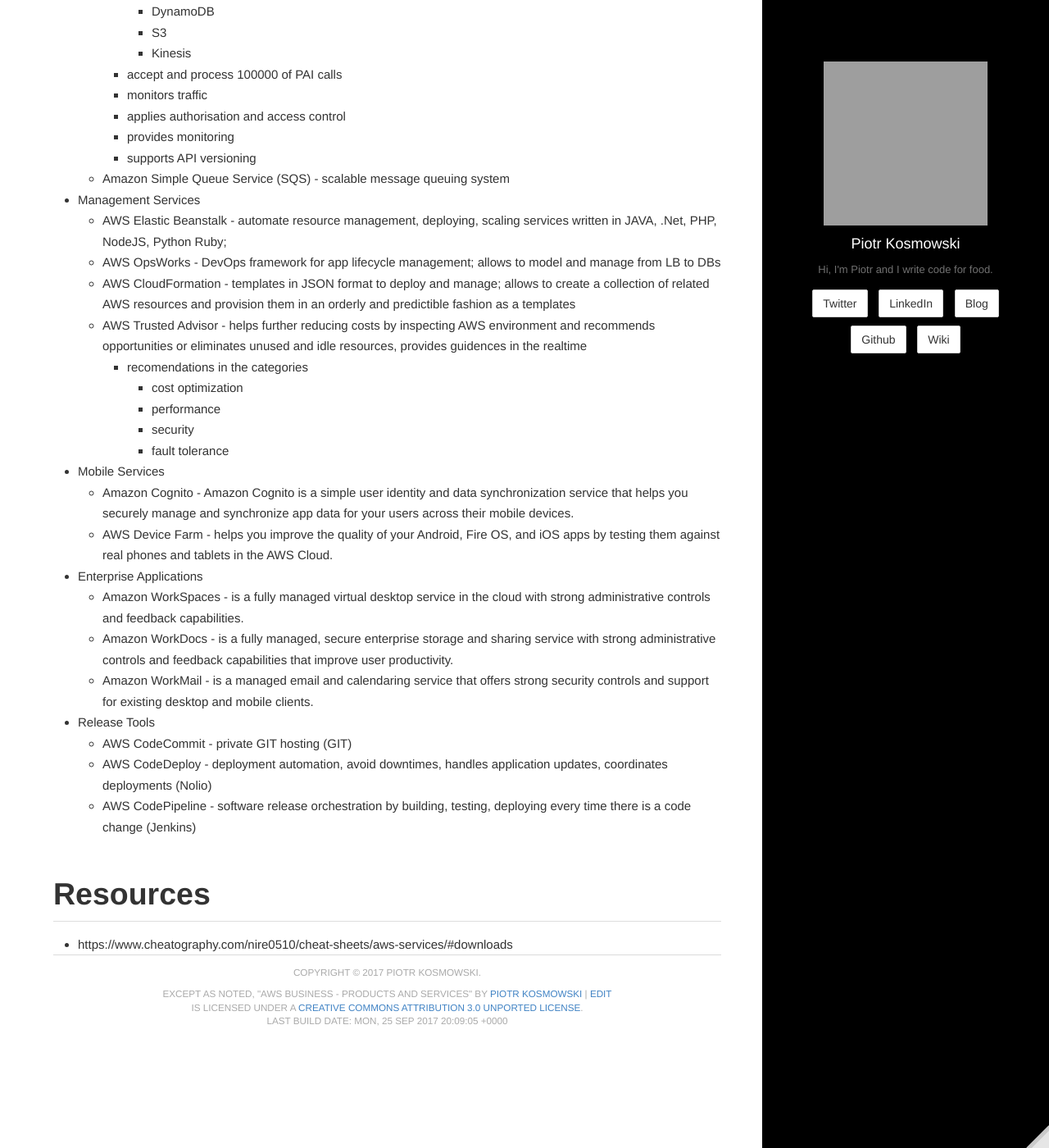
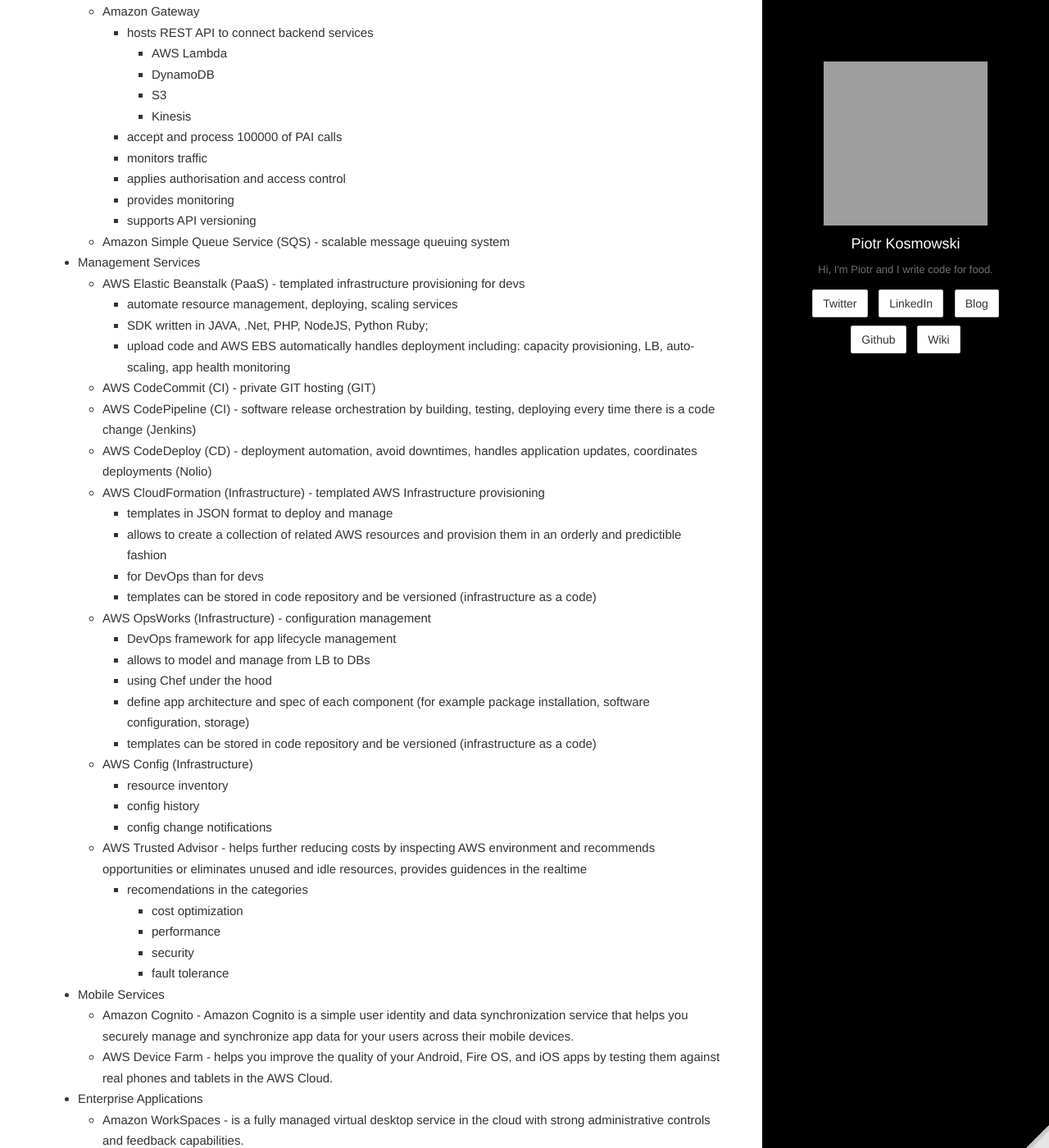
Before and after one commit to kospiotr/kospiotr.github.io, a Jekyll site: the page built from wiki/aws-business-products-and-services.md, in a window 1280 px wide and 1400 px high, scrolled down 2996 px. Shown: the whole window at 82% size. Built offline with Jekyll 4.4.1, drawn with Linux system fonts in a browser that asks for light colours; some of the changed text lies outside the part shown; grey boxes are pictures that could not be loaded.

Commit message:
Update aws-business-products-and-services.md

```diff
--- a/wiki/aws-business-products-and-services.md
+++ b/wiki/aws-business-products-and-services.md
@@ -97,9 +97,12 @@
   * AWS WAF - web app firewall
 
 * Monitoring and Usage Auditing
-  * Amazon CloudWatch - monitor system and custom resources, metrics, displays graphs
+  * AWS CloudWatch - monitor system and custom resources, metrics, displays graphs
   * AWS CloudTrail - records AWS API calls for your account; account audits
-  * AWS Config - resource inventory configuration history; track configuration on the timeline
+  * AWS Config
+    * resource inventory configuration history
+    * track configuration on the timeline
+    * can set up change notifications
 
 * Analytics
   * Amazon Redshift - fast, powerful, petabyte-scale data warehouse
@@ -128,9 +131,28 @@
   * Amazon Simple Queue Service (SQS) - scalable message queuing system
 
 * Management Services
-  * AWS Elastic Beanstalk - automate resource management, deploying, scaling services written in JAVA, .Net, PHP, NodeJS, Python Ruby;
-  * AWS OpsWorks - DevOps framework for app lifecycle management; allows to model and manage from LB to DBs
-  * AWS CloudFormation - templates in JSON format to deploy and manage; allows to create a collection of related AWS resources and provision them in an orderly and predictible fashion as a templates
+  * AWS Elastic Beanstalk (PaaS) - templated infrastructure provisioning for devs
+    * automate resource management, deploying, scaling services
+    * SDK written in JAVA, .Net, PHP, NodeJS, Python Ruby;
+    * upload code and AWS EBS automatically handles deployment including: capacity provisioning, LB, auto-scaling, app health monitoring
+  * AWS CodeCommit (CI) - private GIT hosting (GIT)
+  * AWS CodePipeline (CI) - software release orchestration by building, testing, deploying every time there is a code change (Jenkins)
+  * AWS CodeDeploy (CD) - deployment automation, avoid downtimes, handles application updates, coordinates deployments (Nolio)
+  * AWS CloudFormation (Infrastructure) - templated AWS Infrastructure provisioning
+    * templates in JSON format to deploy and manage
+    * allows to create a collection of related AWS resources and provision them in an orderly and predictible fashion
+    * for DevOps than for devs
+    * templates can be stored in code repository and be versioned (infrastructure as a code)
+  * AWS OpsWorks (Infrastructure) - configuration management
+    * DevOps framework for app lifecycle management
+    * allows to model and manage from LB to DBs
+    * using Chef under the hood
+    * define app architecture and spec of each component (for example package installation, software configuration, storage)
+    * templates can be stored in code repository and be versioned (infrastructure as a code)
+  * AWS Config (Infrastructure)
+    * resource inventory
+    * config history
+    * config change notifications
   * AWS Trusted Advisor - helps further reducing costs by inspecting AWS environment and recommends opportunities or eliminates unused and idle resources, provides guidences in the realtime
     * recomendations in the categories
       * cost optimization
@@ -147,11 +169,6 @@
   * Amazon WorkDocs - is a fully managed, secure enterprise storage and sharing service with strong administrative controls and feedback capabilities that improve user productivity.
   * Amazon WorkMail - is a managed email and calendaring service that offers strong security controls and support for existing desktop and mobile clients.
 
-* Release Tools
-  * AWS CodeCommit - private GIT hosting (GIT)
-  * AWS CodeDeploy - deployment automation, avoid downtimes, handles application updates, coordinates deployments (Nolio)
-  * AWS CodePipeline - software release orchestration by building, testing, deploying every time there is a code change (Jenkins)
-
 # Resources
 
 * https://www.cheatography.com/nire0510/cheat-sheets/aws-services/#downloads
```
